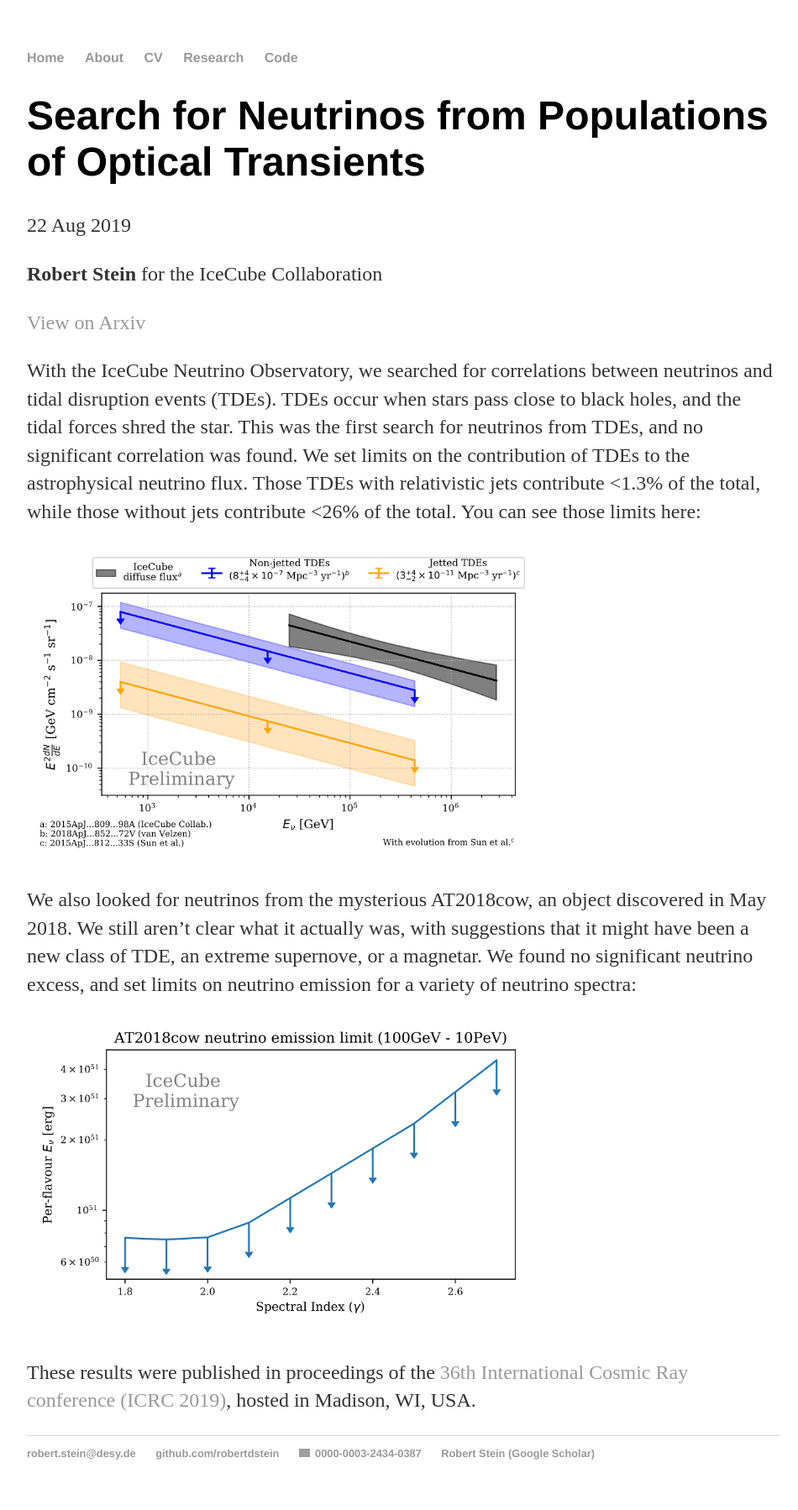
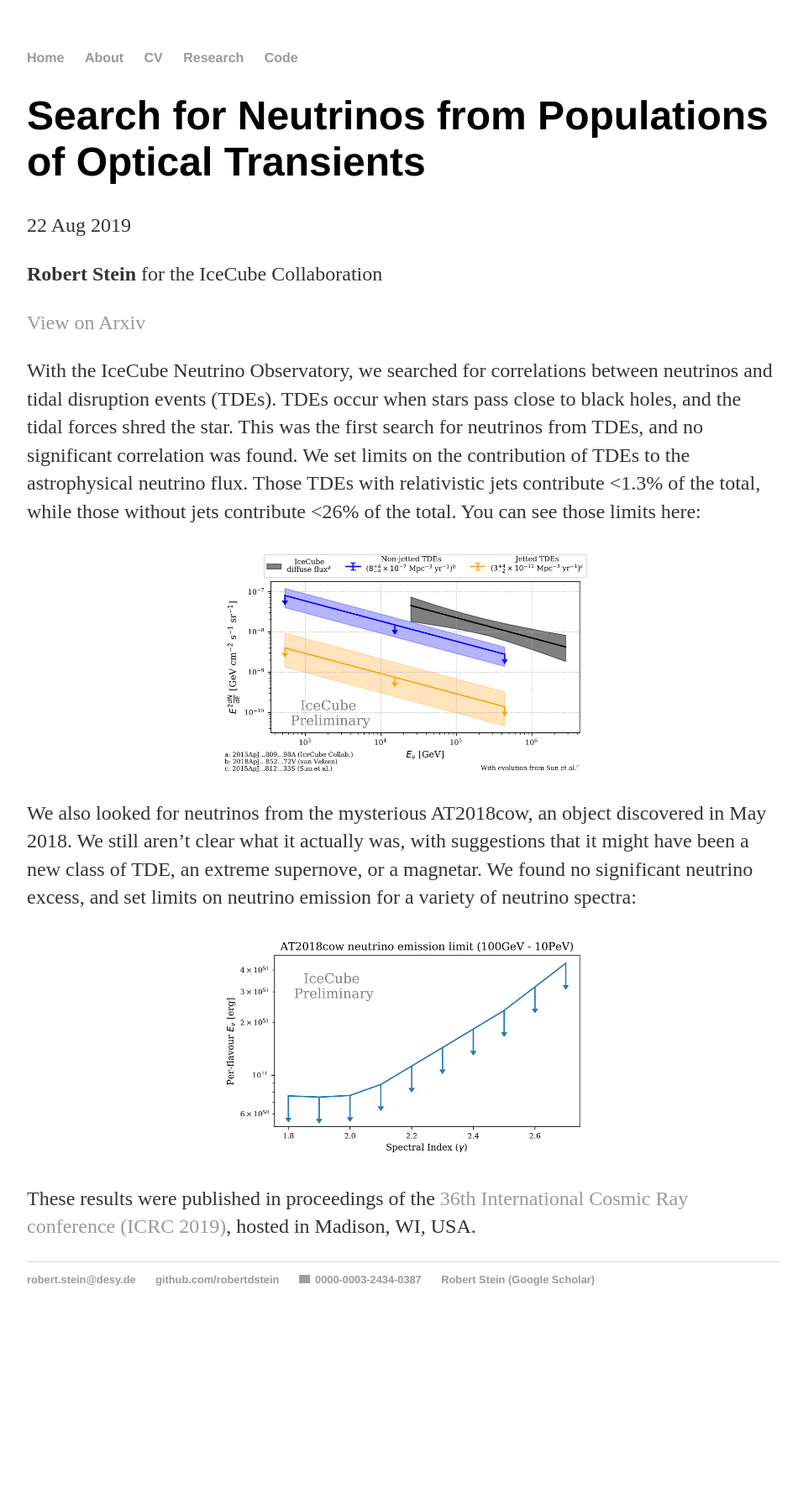
Before and after one commit to robertdstein/robertdstein.github.io, a Jekyll site: the page built from _posts/2019-08-22-icrc2019.md, in a window 1280 px wide. Shown: the whole page at 84% size, without its empty margins (160-1110 px from the left). Built offline with Jekyll 4.4.1, drawn with Linux system fonts in a browser that asks for light colours; after the commit the page ends 1591 px from its top, so only the background shows below that; grey boxes are pictures that could not be loaded.

Commit message:
New CSs style

```diff
--- a/_posts/2019-08-22-icrc2019.md
+++ b/_posts/2019-08-22-icrc2019.md
@@ -10,11 +10,11 @@ TDEs occur when stars pass close to black holes, and the tidal forces shred the
 This was the first search for neutrinos from TDEs, and no significant correlation was found. We set limits on the contribution of TDEs to the astrophysical neutrino flux.
 Those TDEs with relativistic jets contribute <1.3% of the total, while those without jets contribute <26% of the total. You can see those limits here:
 
-<img src="/images/research/population/tde_limit.jpg" alt="TDE limits" style="float:center;width:600px;"/>
+<img src="/images/research/population/tde_limit.jpg" alt="TDE limits" class="center"/>
 
 We also looked for neutrinos from the mysterious AT2018cow, an object discovered in May 2018. We still aren't clear what it actually was, with suggestions that it might have been a new class of TDE, an extreme supernove, or a magnetar.
 We found no significant neutrino excess, and set limits on neutrino emission for a variety of neutrino spectra:
 
-<img src="/images/research/population/AT2018cow_limit_plot.jpg" alt="AT2018cow limits" style="float:center;width:600px;"/>
+<img src="/images/research/population/AT2018cow_limit_plot.jpg" alt="AT2018cow limits" class="center"/>
 
 These results were published in proceedings of the [36th International Cosmic Ray conference (ICRC 2019)](https://www.icrc2019.org/), hosted in Madison, WI, USA.
--- a/css/main.css
+++ b/css/main.css
@@ -60,3 +60,10 @@ post-container {
     font-weight: bold;
     font-size: 200%
 }
+
+.center {
+  display: block;
+  margin-left: auto;
+  margin-right: auto;
+  width: 50%;
+}
```
